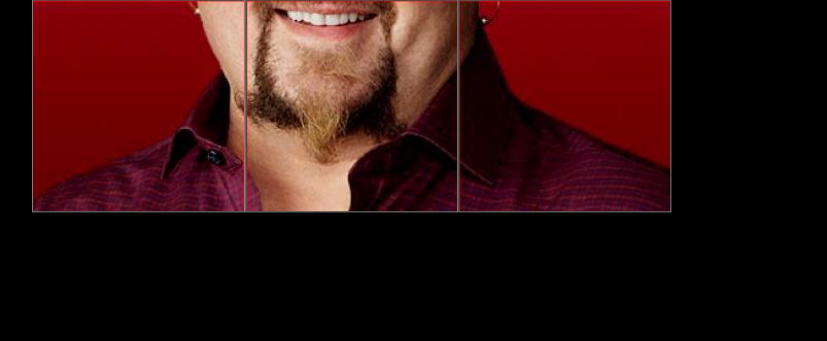
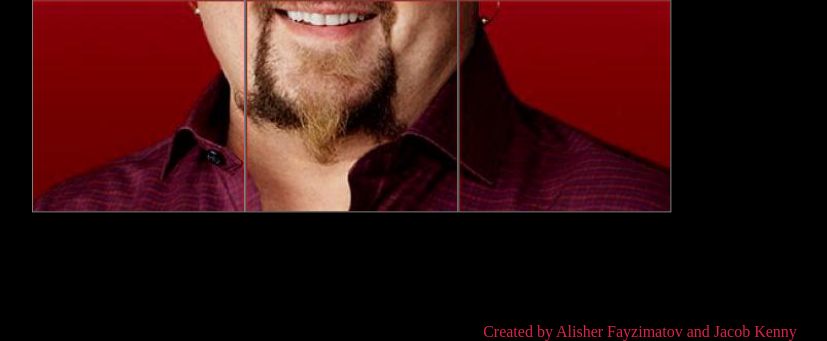
Before and after one commit to kennja05/Img_Scr_Frontend, a PHP site: page / in a window 1280 px wide. Shown: the part 459-800 px from the top of the page, without its empty margins (0-827 px from the left). Run offline with PHP 8.4, Linux system fonts and the light colour scheme.

Commit message:
added a footer, removed redundent console log

```diff
--- a/index.css
+++ b/index.css
@@ -130,3 +130,14 @@ li{
   background-position: center;
   z-index: 2;
 }
+
+footer{
+  position: fixed;
+  left: 0;
+  bottom: 0;
+  width: 100%;
+  /* background-color: red; */
+  color: rgb(219, 35, 71);
+  text-align: center;
+  z-index: 0;
+}
--- a/index.html
+++ b/index.html
@@ -32,6 +32,7 @@
                 <p id='statement?'>false</p>
             </div>
         </div>
+        <footer>Created by Alisher Fayzimatov and Jacob Kenny</footer>
     </body>
 
 </html>
--- a/index.js
+++ b/index.js
@@ -2,6 +2,8 @@ document.addEventListener("DOMContentLoaded", function () {
   createGrid()
   renderBox(currentPosition)
   start()
+  console.log('https://github.com/kennja05')
+  console.log('https://github.com/Extraordinarii')
   document.addEventListener('keydown', function (e) {
     const moveLi = document.createElement('li')
     if (e.key === "ArrowRight") {
--- a/movement.js
+++ b/movement.js
@@ -69,7 +69,6 @@ function incrementTimer() {
   if (separateCounter >= 60) {
     minute += 1
     seconds = 0
-    console.log(minute)
   }
   if (minute >= 60) {
     hour += 1
@@ -183,9 +182,6 @@ function smartCounting() {
   if(p.innerText == 'false'){
   count.innerHTML = counting + 1
   }
-  if(p.innerText == 'true'){
-    console.log('your move count isnt going up')
-  }
 }
 
 function renderBox(targetPosition) {
```
